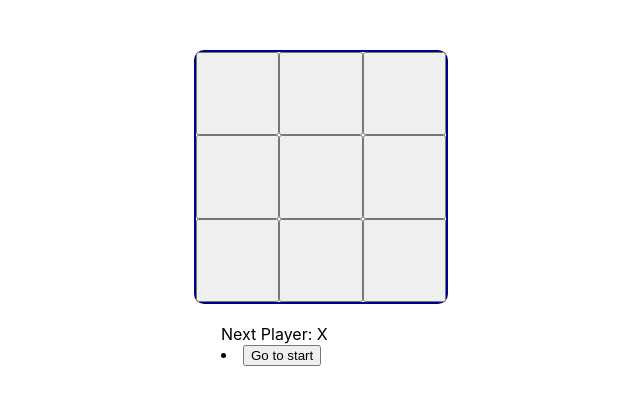
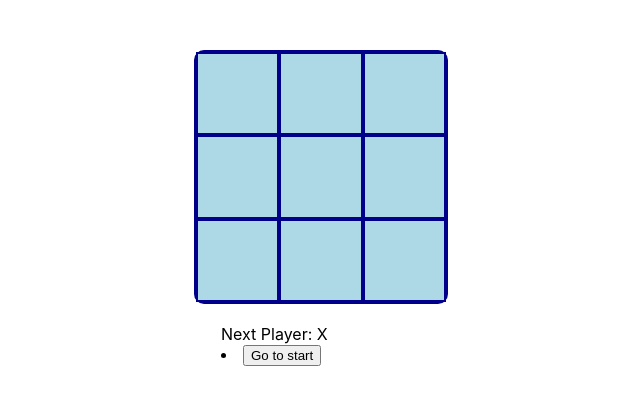
Before and after one commit to jwhy89/react-hooks-ttt, a React (Create React App) app: page / in a window 1280 px wide. Shown: the top 404 px of the page, without its empty margins (319-959 px from the left). Built offline with nearby package versions, Linux system fonts and the light colour scheme.

Commit message:
Adding csstype to allow in-line styling.

```diff
--- a/package.json
+++ b/package.json
@@ -10,6 +10,7 @@
     "@types/node": "^12.20.7",
     "@types/react": "^17.0.3",
     "@types/react-dom": "^17.0.3",
+    "csstype": "^3.0.7",
     "react": "^17.0.2",
     "react-dom": "^17.0.2",
     "react-scripts": "4.0.3",
--- a/src/components/Square.tsx
+++ b/src/components/Square.tsx
@@ -1,7 +1,17 @@
 import React from 'react';
+import CSS from 'csstype';
+
+const styles: CSS.Properties = {
+  background: 'lightblue',
+  border: '2px solid darkblue',
+  fontSize: '30px',
+  fontWeight: 'normal',
+  cursor: 'pointer',
+  outline: 'none',
+};
 
 const Square = ({ value, onClick }) => (
-  <button type='button' onClick={onClick}>
+  <button type='button' style={styles} onClick={onClick}>
     {value}
   </button>
 );
```
Also changed, not shown: 1 other file (tests, documents, lock files or other folders).
